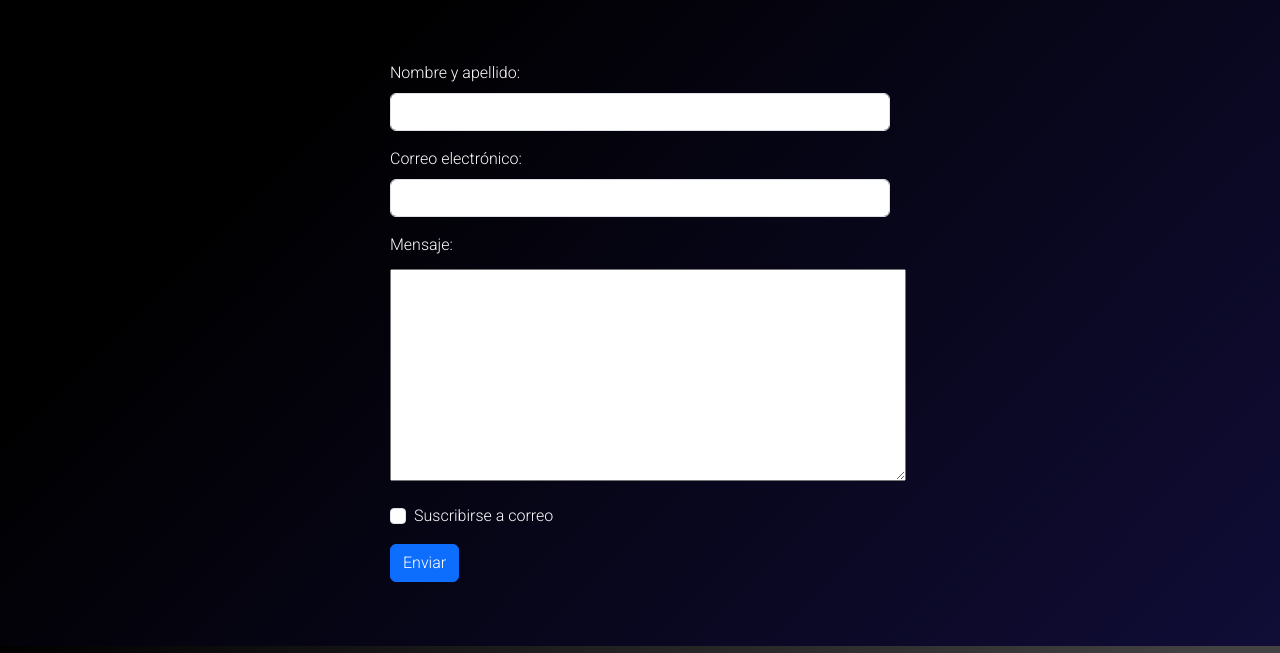
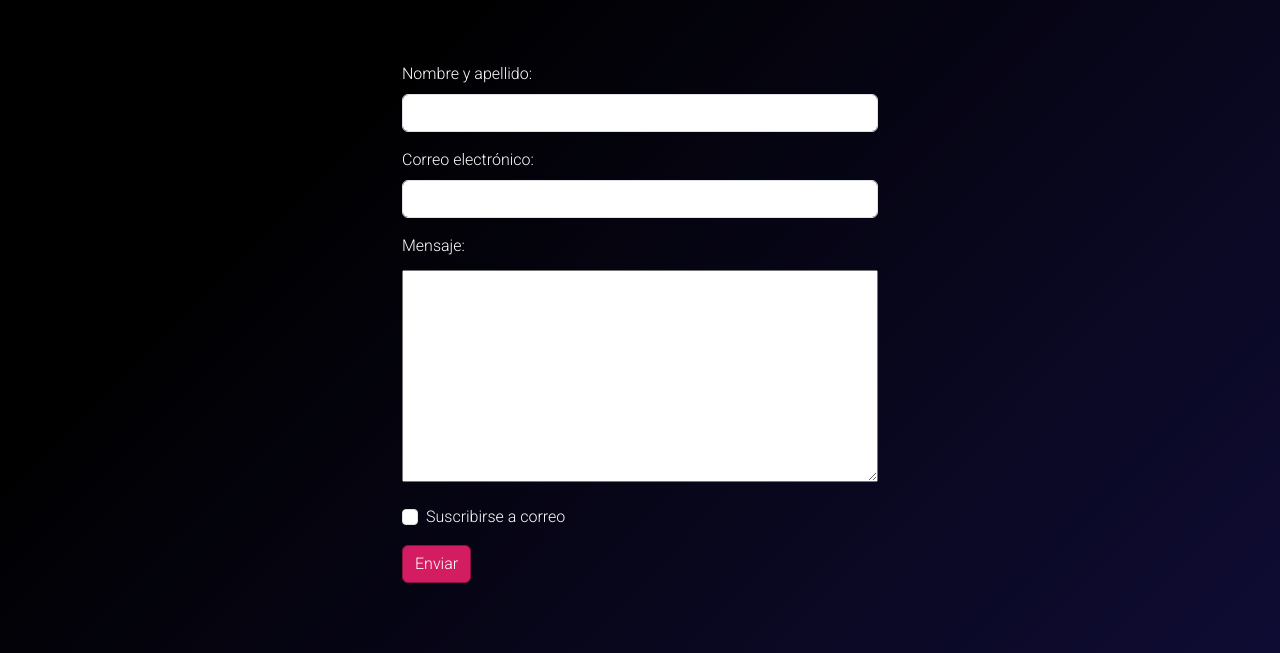
Before and after one commit to Esteban290G/EntregaFinalGonzalez, a plain HTML site: page pages/contacto.html in a window 1280 px wide. Shown: the part 221-874 px from the top of the page. Drawn offline with nearby package versions, Linux system fonts and the light colour scheme.

Commit message:
AddSolContactoAndColors

```diff
--- a/css/estilo.css
+++ b/css/estilo.css
@@ -90,6 +90,19 @@ footer a{
     margin: 5% auto 5% auto;
 }
 
+.buttonColor{
+    background-color: #d31c62;
+    color:#ffffff;
+    border-color: #8f1141;
+}
+
+.buttonColor:hover{
+    background-color: #ffffff;
+    color:#d31c62;
+    border-color: #8f1141;
+
+}
+
 h3{
     color: #ffffff;
     text-align: center;
--- a/pages/contacto.html
+++ b/pages/contacto.html
@@ -44,6 +44,8 @@
     <main>
         <h2 class="subTitulo">Contacto</h2>
         <h3>Tu opinión es importante para nosotros</h3>
+        <div class="container">
+          <section class="row">
             <section class="formulario">
               <form>
                 <div class="mb-3">
@@ -58,7 +60,7 @@
                 <div class="mb-3">
                   <label for="msj" class="form-label">Mensaje:</label>
                   <br>
-              <textarea name="msj" id="" cols="69" rows="10" class="form-text"></textarea>
+                  <textarea name="msj" id="" cols="69" rows="10" class="form-text col-12"></textarea>
                 </div>
 
                 <div class="mb-3 form-check">
@@ -68,6 +70,10 @@
                 <button type="submit" class="btn btn-primary buttonColor">Enviar</button>
               </form>
             </section>
+          </section>
+
+        </div>
+
 
 
     </main>
```
Lines whose indentation alone changed are shown as unchanged.
